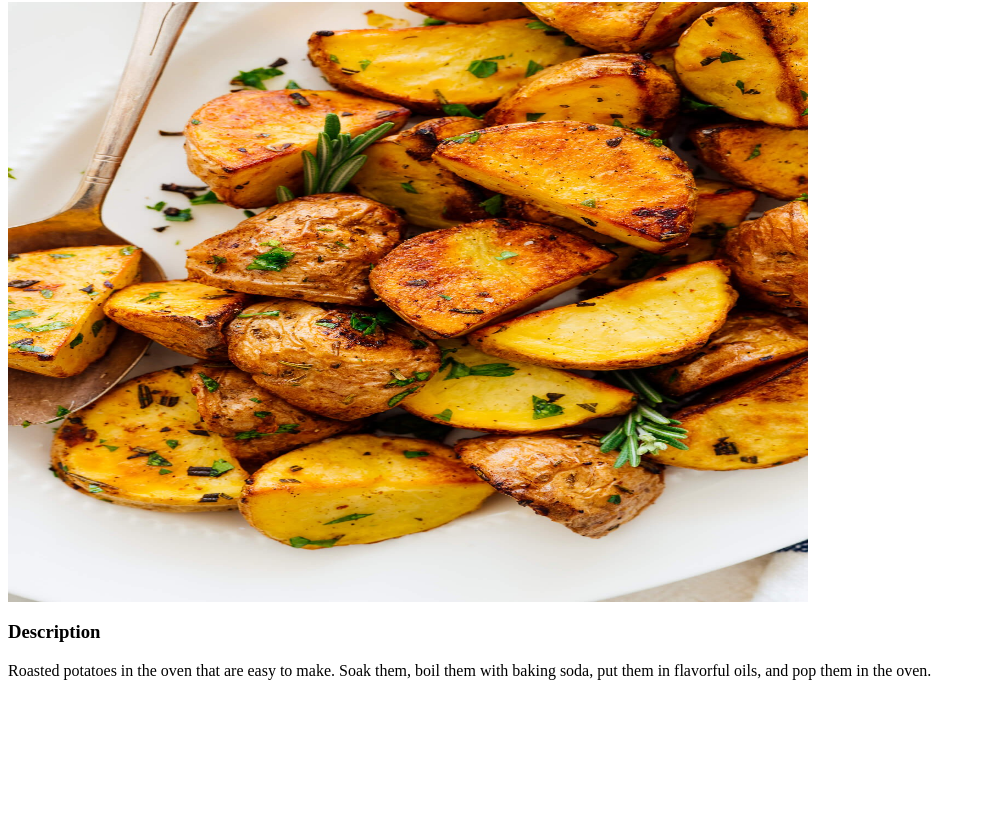
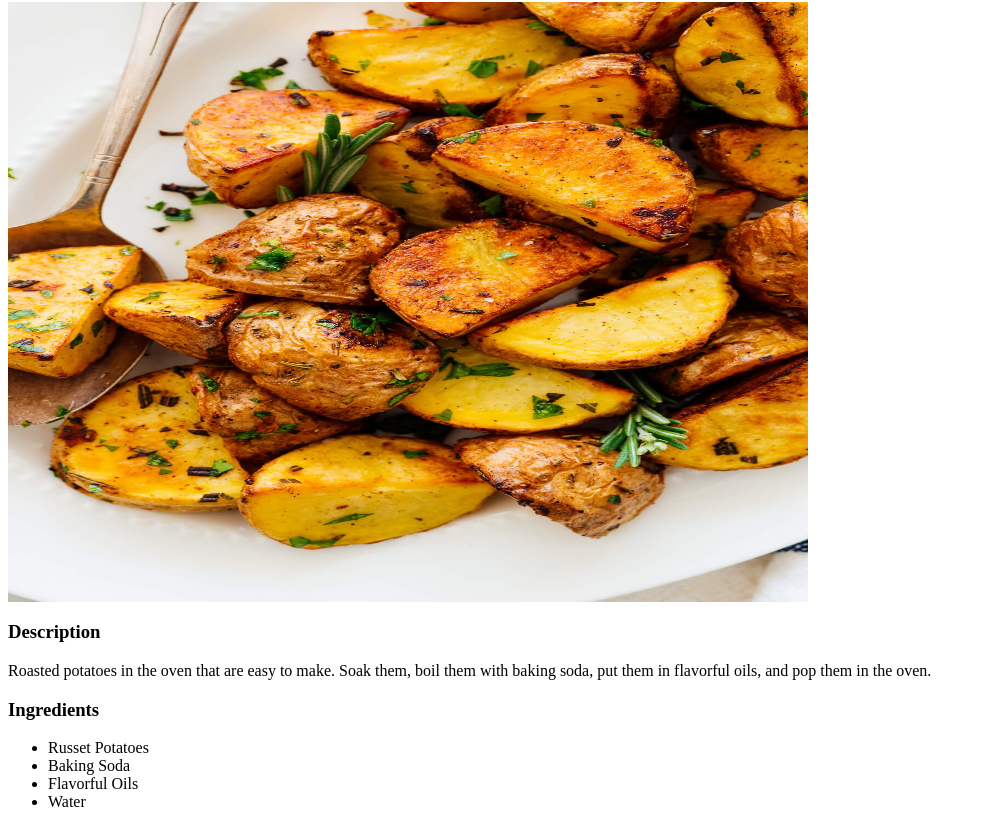
Before and after one commit to NicolasSon6/odin-recipes, a plain HTML site: page recipes/Oven_Roasted_Potatoes.html in a window 1280 px wide. Shown: the part 64-891 px from the top of the page, without its empty margins (0-986 px from the left). Before the commit the page ends 800 px from the top, so only its background shows below. Drawn offline with Linux system fonts and the light colour scheme.

Commit message:
Add ingredients and steps to create recipe

```diff
--- a/recipes/Oven_Roasted_Potatoes.html
+++ b/recipes/Oven_Roasted_Potatoes.html
@@ -13,6 +13,13 @@
 width="800" height="600">
 <h3>Description</h3>
 <p>Roasted potatoes in the oven that are easy to make.  Soak them, boil them with baking soda, put them in flavorful oils, and pop them in the oven. </p>
+<h3>Ingredients</h3>
+<ul>
+    <li>Russet Potatoes</li>
+    <li>Baking Soda</li>
+    <li>Flavorful Oils</li>
+    <li>Water</li>
+</ul>
 
 </body>
 
```
